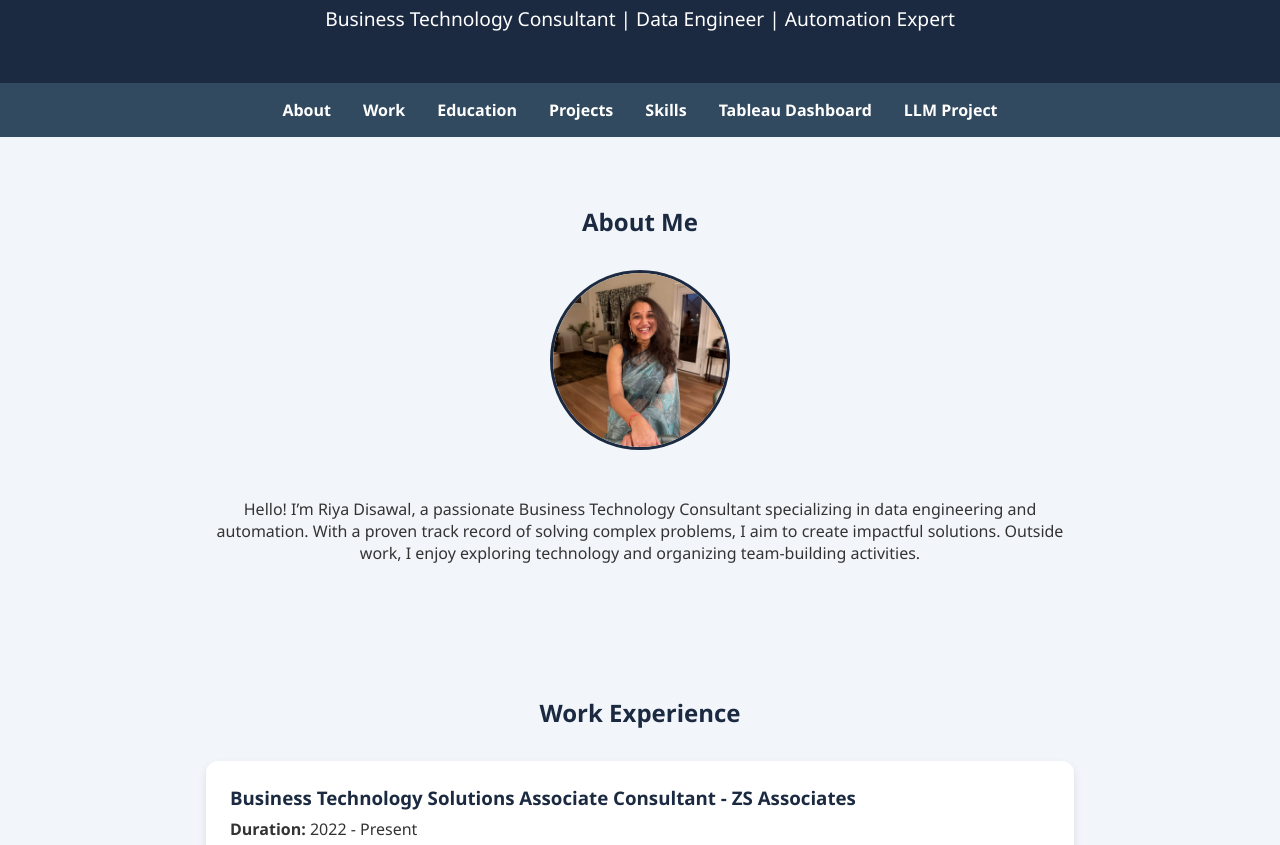
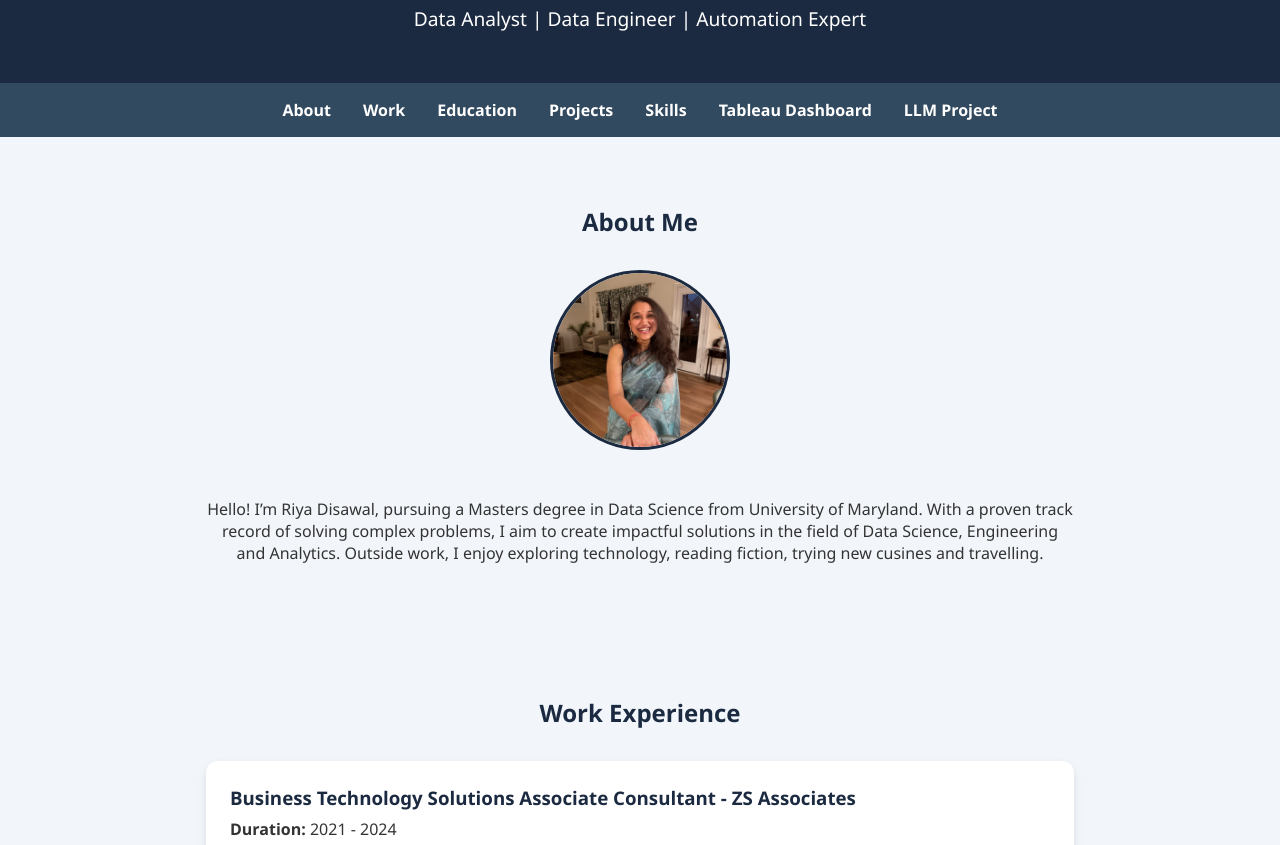
Before and after one commit to Riyayrd/Riyayrd.github.io, a plain HTML site: page index.html in a window 1280 px wide. Shown: the part 100-945 px from the top of the page. Drawn offline with Linux system fonts and the light colour scheme.

Commit message:
Update index.html

```diff
--- a/index.html
+++ b/index.html
@@ -106,7 +106,7 @@
 <body>
     <header>
         <h1>Riya Disawal</h1>
-        <p>Business Technology Consultant | Data Engineer | Automation Expert</p>
+        <p>Data Analyst | Data Engineer | Automation Expert</p>
     </header>
     <nav>
         <a href="#about">About</a>
@@ -121,14 +121,14 @@
         <h2>About Me</h2>
         <div class="about">
             <img src="Riya_2.jpeg" alt="Riya Disawal">
-            <p>Hello! I’m Riya Disawal, a passionate Business Technology Consultant specializing in data engineering and automation. With a proven track record of solving complex problems, I aim to create impactful solutions. Outside work, I enjoy exploring technology and organizing team-building activities.</p>
+            <p>Hello! I’m Riya Disawal, pursuing a Masters degree in Data Science from University of Maryland. With a proven track record of solving complex problems, I aim to create impactful solutions in the field of Data Science, Engineering and Analytics. Outside work, I enjoy exploring technology, reading fiction, trying new cusines and travelling.</p>
         </div>
     </section>
     <section id="work" class="section">
         <h2>Work Experience</h2>
         <div class="card">
             <h3>Business Technology Solutions Associate Consultant - ZS Associates</h3>
-            <p><strong>Duration:</strong> 2022 - Present</p>
+            <p><strong>Duration:</strong> 2021 - 2024</p>
             <p>Collaborated on data engineering projects, implemented automation workflows, and delivered technology-driven solutions for clients in the healthcare and pharmaceutical domains.</p>
         </div>
         <div class="card">
```
